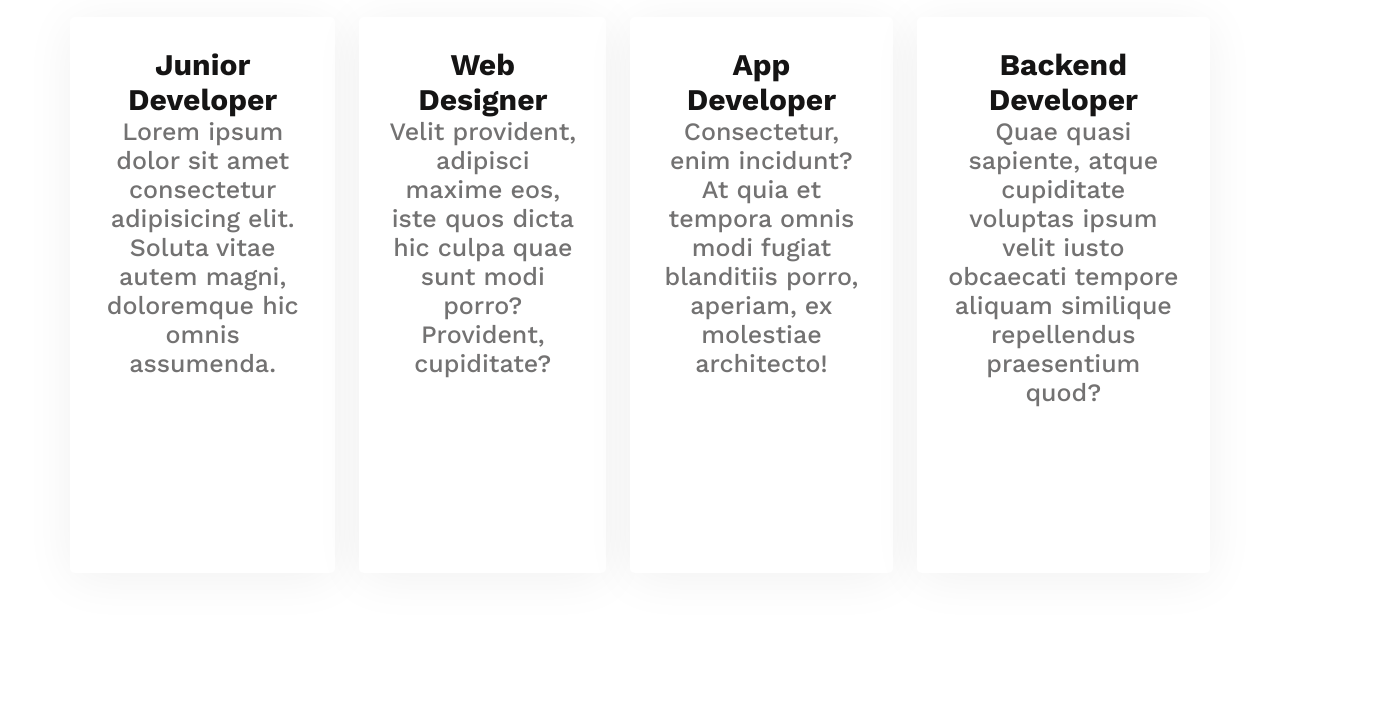
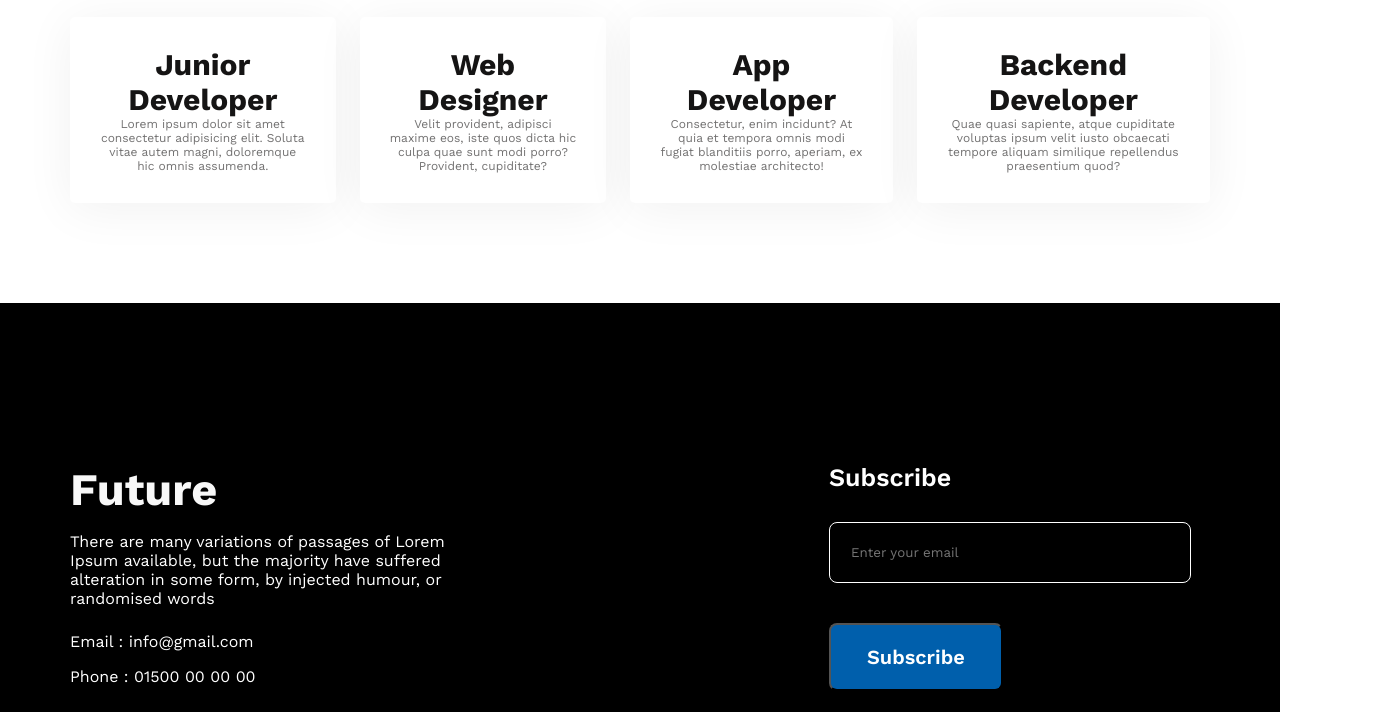
Before and after one commit to iqbalhossensorkar/new-year-new-me-main, a plain HTML site: page index.html in a window 1280 px wide. Shown: the part 2690-3402 px from the top of the page, 1391 px wide, since content can reach past the window. Drawn offline with nearby package versions, Linux system fonts and the light colour scheme.

Commit message:
final commit

```diff
--- a/index.html
+++ b/index.html
@@ -105,29 +105,29 @@
             <div class="goal-container">
                 <div class="goal">
                     <p class="category-title">Junior Developer</p>
-                    <p class="category-description">Lorem ipsum dolor sit amet consectetur adipisicing elit. Soluta vitae
+                    <p class="goal-description">Lorem ipsum dolor sit amet consectetur adipisicing elit. Soluta vitae
                         autem magni, doloremque hic omnis assumenda.</p>
                 </div>
                 <div class="goal">
                     <p class="category-title">Web Designer</p>
-                    <p class="category-description">Velit provident, adipisci maxime eos, iste quos dicta hic culpa quae
+                    <p class="goal-description">Velit provident, adipisci maxime eos, iste quos dicta hic culpa quae
                         sunt modi porro? Provident, cupiditate?</p>
                 </div>
                 <div class="goal">
                     <p class="category-title">App Developer</p>
-                    <p class="category-description">Consectetur, enim incidunt? At quia et tempora omnis modi fugiat
+                    <p class="goal-description">Consectetur, enim incidunt? At quia et tempora omnis modi fugiat
                         blanditiis porro, aperiam, ex molestiae architecto!</p>
                 </div>
                 <div class="goal">
                     <p class="category-title">Backend Developer</p>
-                    <p class="category-description">Quae quasi sapiente, atque cupiditate voluptas ipsum velit iusto
+                    <p class="goal-description">Quae quasi sapiente, atque cupiditate voluptas ipsum velit iusto
                         obcaecati tempore aliquam similique repellendus praesentium quod?</p>
                 </div>
             </div>
         </section>
     </main>
     <footer class="future-footer">
-        <section class="future">
+        <section class="header-all">
             <div class="header-all-secondary">
                 <div class="description">
                     <h3 class="description-title">
--- a/newyear.css
+++ b/newyear.css
@@ -148,9 +148,12 @@
     border-style: none;
     margin-left: 84px;
 }
-.goal-section{
+
+.goal-section {
     text-align: center;
+    margin-bottom: 100px;
 }
+
 .goal-title {
     font-family: 'Work Sans';
     font-weight: 700;
@@ -171,7 +174,8 @@
     border-radius: 5px;
     padding: 30px;
 }
-.goal-description{
+
+.goal-description {
     font-weight: 400;
     color: #737272;
     font-size: 12px;
@@ -179,14 +183,15 @@
 
 /* main styles end */
 /* footer styles start */
+footer {
+    background-color: rgb(0, 0, 0);
+    height: 577px;
 
-.future {
-    margin-top: 260px;
-    background: #151414;
-    height: 577px;
 }
 
+
 .header-all-secondary {
+    padding-right: 200px;
     padding-top: 160px;
     max-width: 1140px;
     margin: 0 auto;
```
